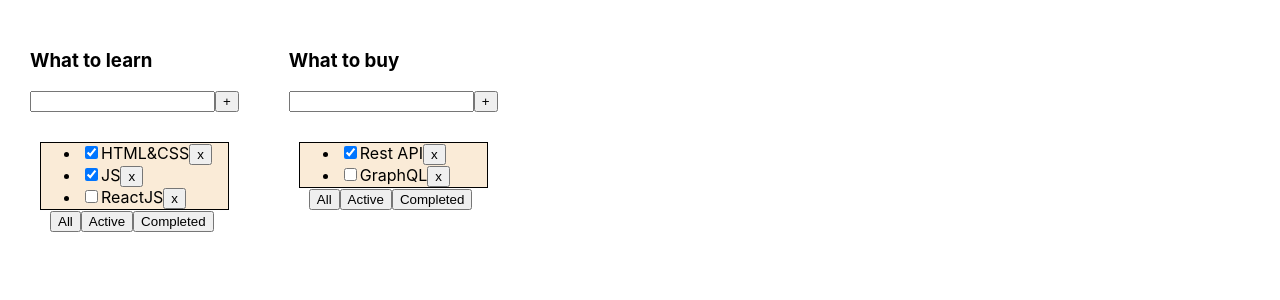
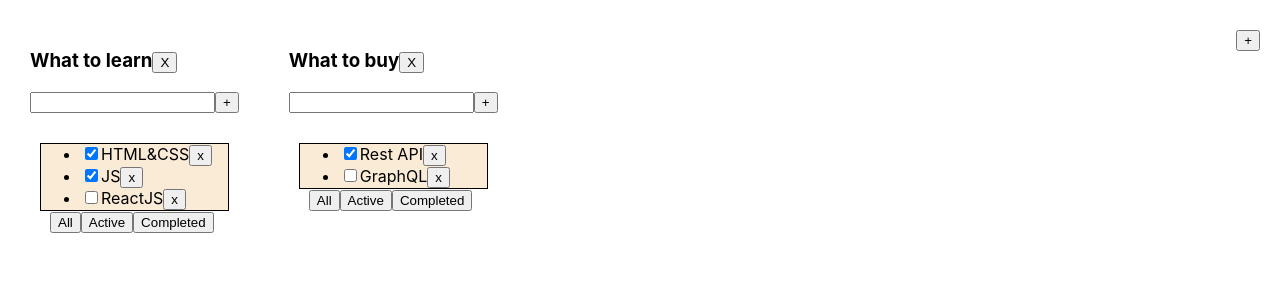
Before and after one commit to ericbloodyax12/toDoList, a React (Create React App) app: page / in a window 1280 px wide. Shown: the top 300 px of the page. Built offline with nearby package versions, Linux system fonts and the light colour scheme.

Commit message:
add new buttons, new logics structure for adding todoLists new types for PropsType for TodoList.tsx

```diff
--- a/src/App.css
+++ b/src/App.css
@@ -1,8 +1,14 @@
-.App {
+.todoLists-container {
   padding: 30px;
   display: flex;
 }
 
-.App > div {
+.todoLists-container > div {
   margin-right: 50px;
 }
+
+.todoLists-container__add-button{
+  position: absolute;
+  right: 20px;
+
+}
--- a/src/App.tsx
+++ b/src/App.tsx
@@ -4,7 +4,7 @@ import {Todolist, TaskType} from './Module/Todolist';
 import {v1} from 'uuid';
 
 export type FilterValuesType = "all" | "active" | "completed";
-export type TodolistsType = {
+export type TodolistType = {
     id: string
     title: string
     filter:FilterValuesType
@@ -14,7 +14,7 @@ function App() {
     let todolistID1 = v1()
     let todolistID2 = v1()
 
-    let [todolists, setTodolists] = useState<Array<TodolistsType>>([
+    let [todoLists, setTodoLists] = useState<Array<TodolistType>>([
         {id: todolistID1, title: 'What to learn', filter: 'all'},
         {id: todolistID2, title: 'What to buy', filter: 'all'},
     ])
@@ -31,37 +31,42 @@ function App() {
             {id: v1(), title: 'GraphQL', isDone: false},
         ]
     })
-    const changeStatus = (taskId:string , eventStatus:boolean) => {
-        //setTasks
-    }
-    console.log()
+    const changeStatus = (todolistID:string, taskId:string , isDone:boolean) => {
+        setTasks({...tasks,[todolistID]:[...tasks[todolistID].map((t) => t.id===taskId ? {...t,isDone}:t)]})
+    } // here isDone:isDone
+
     function removeTask(todolistID:string,id: string) {
         setTasks({...tasks,[todolistID]:tasks[todolistID].filter(t =>t.id!==id )});
     }
 
-    function addTask(title: string) {
+    function addTask(todolistID:string, title: string) {
         let newTask = {id: v1(), title: title, isDone: false};
-
+        setTasks({...tasks, [todolistID]: [newTask,...tasks[todolistID]]
+        } )
     }
 
-   // let [filter, setFilter] = useState<FilterValuesType>("all");
     function changeFilter(todolistID:string,value: FilterValuesType) {
-       // setFilter(value);
-        setTodolists(todolists.map(el=>el.id===todolistID?{...el,filter:value}:el))
+        setTodoLists(todoLists.map(el=>el.id===todolistID?{...el,filter:value}:el))
     }
 
 
+    function addToDoListHandler(e:React.MouseEvent<HTMLElement>) {
+        let newTodoListID = v1()
+        let newTodoList:TodolistType = {id: newTodoListID, title: "new", filter: 'all'}
+        setTodoLists([...todoLists,newTodoList])
+        setTasks({...tasks,[newTodoListID]:[{id: v1(), title: "title", isDone: false}]})
+    }
 
     return (
-        <div className="App">
-            { todolists.map(el => {
+        <div className="todoLists-container">
+            { todoLists.map(el => {
                 let tasksForTodolist = tasks[el.id];
 
                 if (el.filter === "active") {
-                    tasksForTodolist = tasks.filter(t => !t.isDone);
+                    tasksForTodolist = tasks[el.id].filter(t => !t.isDone);
                 }
                 if (el.filter === "completed") {
-                    tasksForTodolist = tasks.filter(t => t.isDone);
+                    tasksForTodolist = tasks[el.id].filter(t => t.isDone);
                 }
                 return(<Todolist
                                  key={el.id}
@@ -73,11 +78,16 @@ function App() {
                                  addTask={addTask}
                                  changeStatus={changeStatus}
                                  filter={el.filter}
+                                 todoLists={todoLists}
+                                 setTodoLists={setTodoLists}
                 />)
                 })
             }
+            <button className="todoLists-container__add-button" onClick={addToDoListHandler}>+</button>
         </div>
     );
 }
 
+
+
 export default App;
--- a/src/Module/ToDolistModule.css
+++ b/src/Module/ToDolistModule.css
@@ -12,7 +12,7 @@ margin: 0px;
     position: absolute;
 }
 
-.ToDoListConteyner {
+.ToDoListContainer {
     position: relative;
 }
 .todos{
@@ -20,6 +20,6 @@ margin: 0px;
     border: 1px solid black;
     margin: 30px 10px  0px 10px ;
 }
-.buttons-contener {
+.buttons-container {
     margin: 0px 20px;
 }
--- a/src/Module/Todolist.tsx
+++ b/src/Module/Todolist.tsx
@@ -1,5 +1,5 @@
 import React, {ChangeEvent, ChangeEventHandler, KeyboardEvent, MouseEventHandler, useState} from 'react';
-import {FilterValuesType} from '../App';
+import {FilterValuesType, TodolistType} from '../App';
 import './ToDolistModule.css'
 
 //  React.MouseEvent<HTMLElement>
@@ -11,13 +11,15 @@ export type TaskType = {
 }
 
 type PropsType = {
+    todoLists:Array<TodolistType>
+    setTodoLists:(todoLists:Array<TodolistType>) => void
     title: string
     todolistID:string
     tasks: Array<TaskType>
     removeTask: (todolistID:string,taskId: string) => void
     changeFilter: (todolistID:string,value: FilterValuesType) => void
     addTask: (todolistID:string,title: string) => void
-    changeStatus: (taskId:string,eventStatus:boolean)=> void
+    changeStatus: (todolistID:string,taskId:string,eventStatus:boolean)=> void
     filter: FilterValuesType
 }
 
@@ -52,12 +54,15 @@ export function Todolist(props: PropsType) {
 
 
 
+    const deleteTodoListHandler = (e:React.MouseEvent<HTMLElement>) => {
+        props.setTodoLists(props.todoLists.filter((todoList) => todoList.id !== props.todolistID))
+    }
     const onAllClickHandler = () => props.changeFilter(props.todolistID,"all");
     const onActiveClickHandler = () => props.changeFilter(props.todolistID,"active");
     const onCompletedClickHandler = () => props.changeFilter(props.todolistID,"completed");
 
-    return <div className="ToDoListConteyner">
-        <h3>{props.title}</h3>
+    return <div className="ToDoListContainer">
+        <h3>{props.title}<button onClick={deleteTodoListHandler}>X</button></h3>
         <div>
             <input value={title}
                    onChange={ onChangeHandler }
@@ -75,7 +80,7 @@ export function Todolist(props: PropsType) {
 
                     const onClickHandler = () => props.removeTask(props.todolistID,t.id)
                     const changeStatusHandler = (event: ChangeEvent<HTMLInputElement>) => {
-                        props.changeStatus(t.id,event.currentTarget.checked)
+                        props.changeStatus(props.todolistID,t.id,event.currentTarget.checked)
                     }
 
                     return <li key={t.id}>
@@ -87,7 +92,7 @@ export function Todolist(props: PropsType) {
             }
         </ul>
         </div>
-        <div className="buttons-contener">
+        <div className="buttons-container">
             <button onClick={ onAllClickHandler }>All</button>
             <button onClick={ onActiveClickHandler }>Active</button>
             <button onClick={ onCompletedClickHandler }>Completed</button>
```
